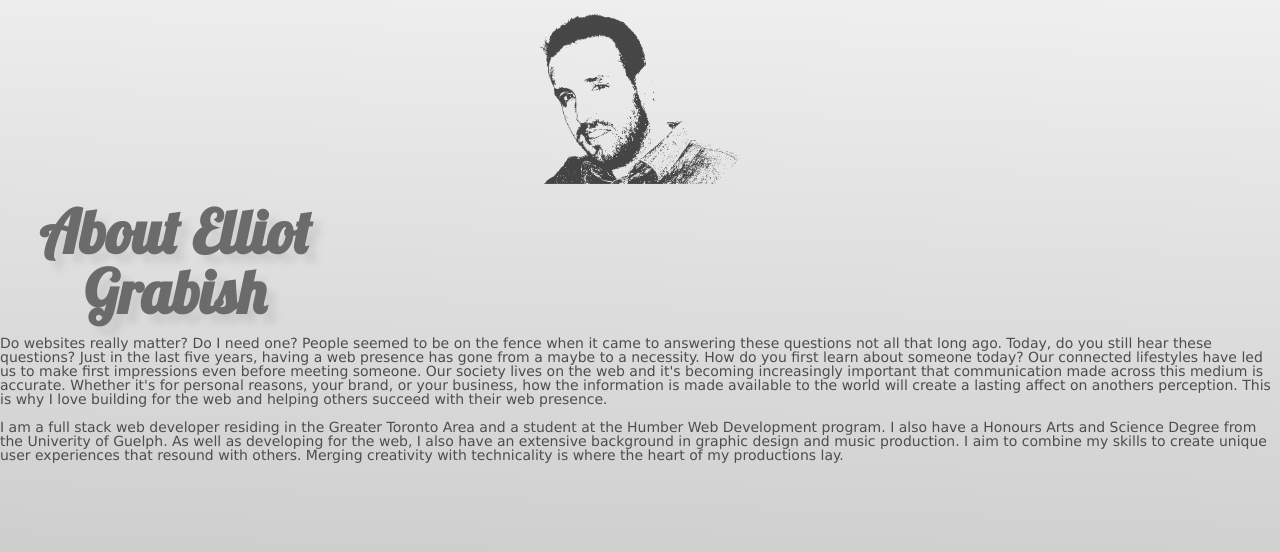
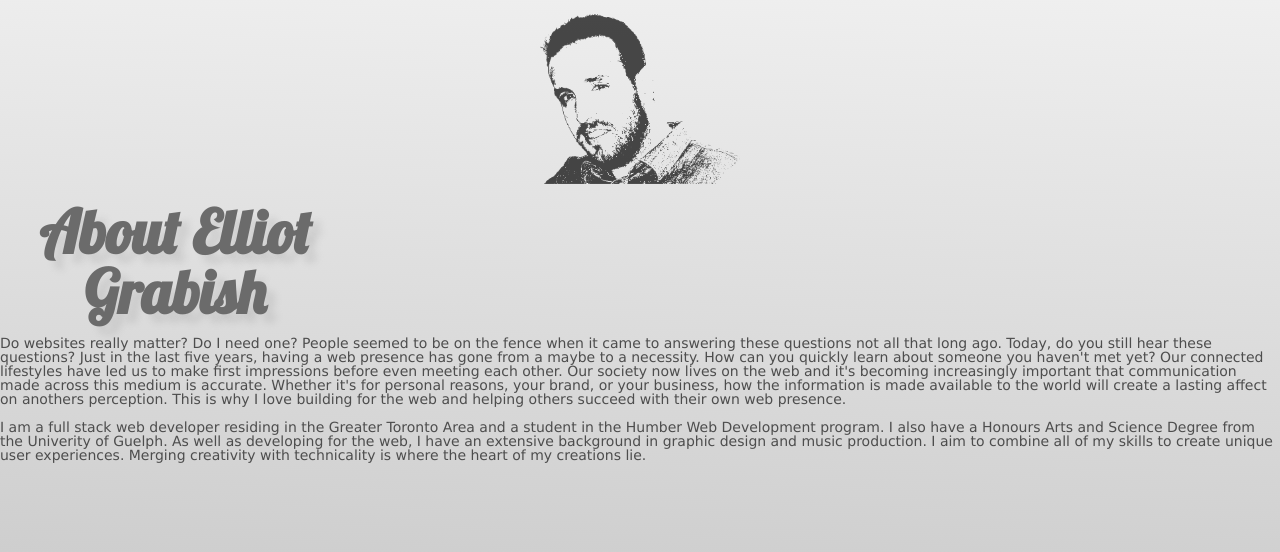
Before and after one commit to moosenado/egport, a PHP site: page /about.php in a window 1280 px wide. Shown: the part 281-833 px from the top of the page. Run offline with PHP 8.4, Linux system fonts and the light colour scheme; some libraries are stand-ins or nearby versions; some web fonts are replaced.

Commit message:
altan clean

```diff
--- a/about.php
+++ b/about.php
@@ -14,10 +14,10 @@
 					<h1>About Elliot Grabish</h1>
 				</div>
 					<p>
-						Do websites really matter? Do I need one? People seemed to be on the fence when it came to answering these questions not all that long ago. Today, do you still hear these questions? Just in the last five years, having a web presence has gone from a maybe to a necessity. How do you first learn about someone today? Our connected lifestyles have led us to make first impressions even before meeting someone. Our society lives on the web and it's becoming increasingly important that communication made across this medium is accurate. Whether it's for personal reasons, your brand, or your business, how the information is made available to the world will create a lasting affect on anothers perception. This is why I love building for the web and helping others succeed with their web presence.
+						Do websites really matter? Do I need one? People seemed to be on the fence when it came to answering these questions not all that long ago. Today, do you still hear these questions? Just in the last five years, having a web presence has gone from a maybe to a necessity. How can you quickly learn about someone you haven't met yet? Our connected lifestyles have led us to make first impressions before even meeting each other. Our society now lives on the web and it's becoming increasingly important that communication made across this medium is accurate. Whether it's for personal reasons, your brand, or your business, how the information is made available to the world will create a lasting affect on anothers perception. This is why I love building for the web and helping others succeed with their own web presence.
 					</p>
 					<p>
-						I am a full stack web developer residing in the Greater Toronto Area and a student at the Humber Web Development program. I also have a Honours Arts and Science Degree from the Univerity of Guelph. As well as developing for the web, I also have an extensive background in graphic design and music production. I aim to combine my skills to create unique user experiences that resound with others. Merging creativity with technicality is where the heart of my productions lay.
+						I am a full stack web developer residing in the Greater Toronto Area and a student in the Humber Web Development program. I also have a Honours Arts and Science Degree from the Univerity of Guelph. As well as developing for the web, I have an extensive background in graphic design and music production. I aim to combine all of my skills to create unique user experiences. Merging creativity with technicality is where the heart of my creations lie.
 					</p>
 			</div>
 
--- a/altan.php
+++ b/altan.php
@@ -3,6 +3,7 @@
 	<main role="main">
 
 		<div id="portMain">
+
 			<div class="portImage">
 				<img src="images/altanlogo.png" title="Altan Logo" alt="Altan Logo" />
 			</div>
@@ -41,21 +42,25 @@
 			</div>
 
 			<h2 class="titlePadding">Desktop Design</h2>
+
 			<div class="portImage">
 				<img src="images/altanpage.jpg" title="Altan Page" alt="Altan Page" />
 			</div>
 
 			<h2 class="titlePadding">Mobile Design</h2>
+
 			<div class="portImageMobile">
 				<img src="images/altanpagemobile.jpg" title="Altan Page Mobile" alt="Altan Page Mobile" />
 			</div>
 
 			<h2 class="titlePadding">Graphic Design</h2>
+
 			<div class="portImageMobile">
 				<img src="images/altanad.jpg" title="Altan Ad" alt="Altan Ad" />
 			</div>
 
 			<h2 class="titlePadding">GIF Animation</h2>
+
 			<div class="portImage">
 				<img src="images/altangif.gif" title="Altan Animation" alt="Altan Animation" />
 			</div>
```
Lines whose indentation alone changed are shown as unchanged.
